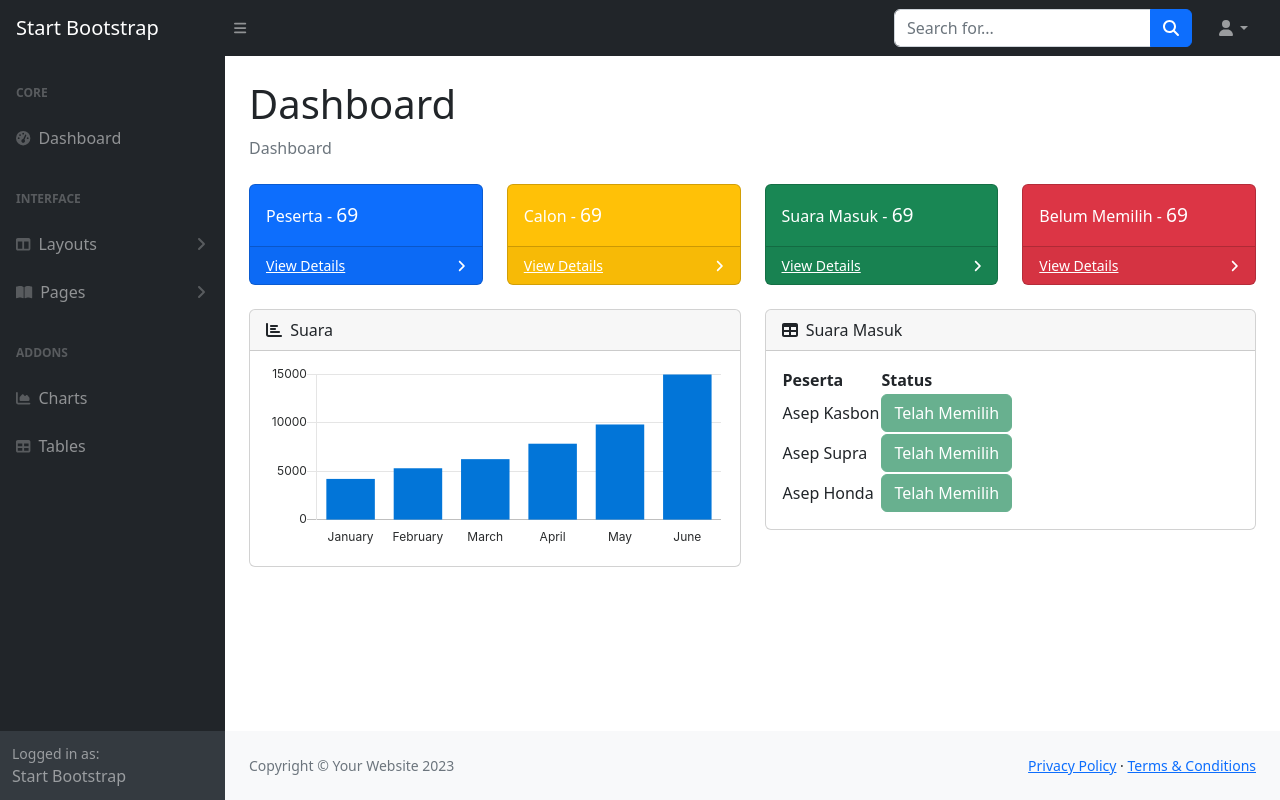
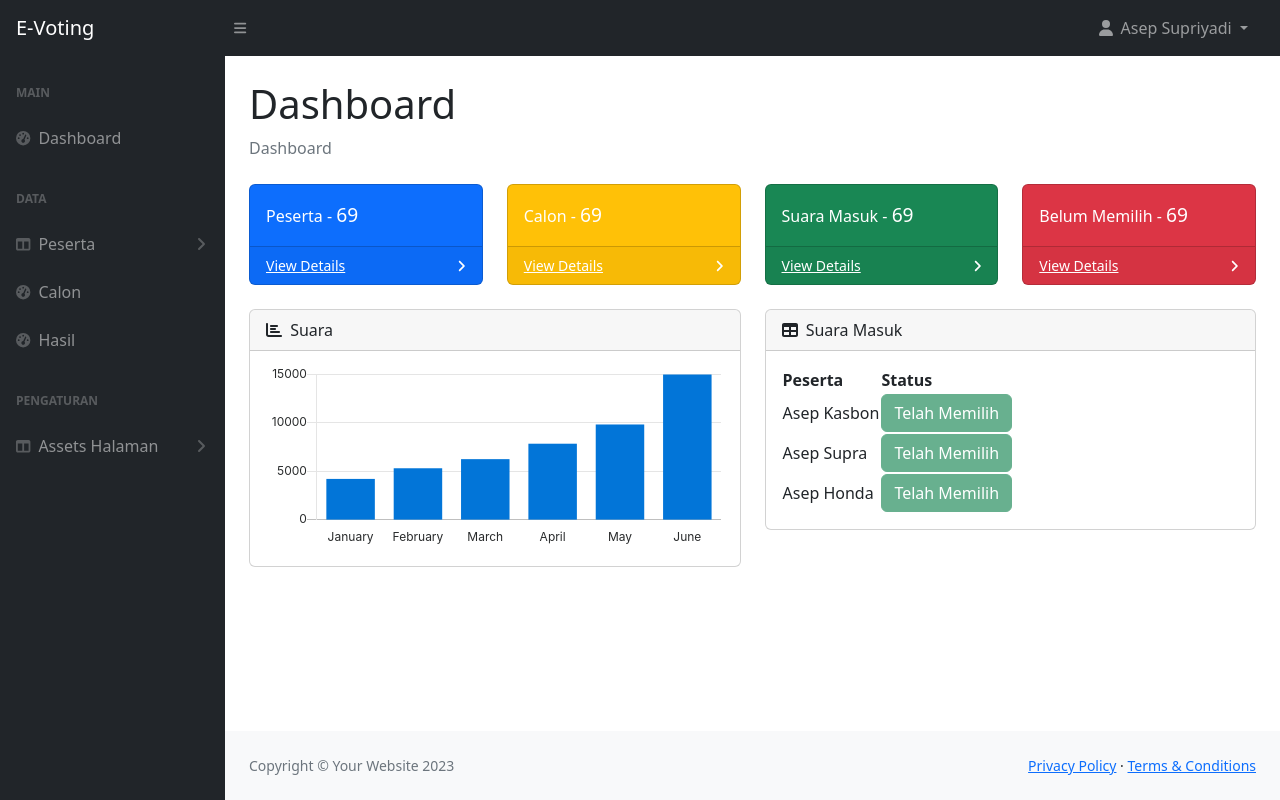
Before and after one commit to Exchioz/e-voting, a PHP site: page /phpmailer/admin/index.php in a window 1280 px wide. Run offline with PHP 8.4, Linux system fonts and the light colour scheme; some libraries are stand-ins or nearby versions.

Commit message:
update navbar + 404 page

```diff
--- a/admin/sidePages/navbar.php
+++ b/admin/sidePages/navbar.php
@@ -1,28 +1,20 @@
 <nav class="sb-topnav navbar navbar-expand navbar-dark bg-dark">
     <!-- Navbar Brand-->
-    <a class="navbar-brand ps-3" href="index.html">Start Bootstrap</a>
+    <a class="navbar-brand ps-3" href="index.html">E-Voting</a>
     <!-- Sidebar Toggle-->
     <button class="btn btn-link btn-sm order-1 order-lg-0 me-4 me-lg-0" id="sidebarToggle" href="#!"><i
             class="fas fa-bars"></i></button>
     <!-- Navbar Search-->
-    <form class="d-none d-md-inline-block form-inline ms-auto me-0 me-md-3 my-2 my-md-0">
-        <div class="input-group">
-            <input class="form-control" type="text" placeholder="Search for..." aria-label="Search for..."
-                aria-describedby="btnNavbarSearch" />
-            <button class="btn btn-primary" id="btnNavbarSearch" type="button"><i class="fas fa-search"></i></button>
-        </div>
-    </form>
+    <div class="d-none d-md-inline-block form-inline ms-auto me-0 me-md-3 my-2 my-md-0">
+    </div>
     <!-- Navbar-->
     <ul class="navbar-nav ms-auto ms-md-0 me-3 me-lg-4">
         <li class="nav-item dropdown">
             <a class="nav-link dropdown-toggle" id="navbarDropdown" href="#" role="button" data-bs-toggle="dropdown"
-                aria-expanded="false"><i class="fas fa-user fa-fw"></i></a>
+                aria-expanded="false">
+                <i class="fas fa-user fa-fw"></i> <?="Asep Supriyadi";?>
+            </a>
             <ul class="dropdown-menu dropdown-menu-end" aria-labelledby="navbarDropdown">
-                <li><a class="dropdown-item" href="#!">Settings</a></li>
-                <li><a class="dropdown-item" href="#!">Activity Log</a></li>
-                <li>
-                    <hr class="dropdown-divider" />
-                </li>
                 <li><a class="dropdown-item" href="#!">Logout</a></li>
             </ul>
         </li>
@@ -33,78 +25,47 @@
         <nav class="sb-sidenav accordion sb-sidenav-dark" id="sidenavAccordion">
             <div class="sb-sidenav-menu">
                 <div class="nav">
-                    <div class="sb-sidenav-menu-heading">Core</div>
-                    <a class="nav-link" href="index.html">
+                    <div class="sb-sidenav-menu-heading">Main</div>
+                    <a class="nav-link" href="?">
                         <div class="sb-nav-link-icon"><i class="fas fa-tachometer-alt"></i></div>
                         Dashboard
                     </a>
-                    <div class="sb-sidenav-menu-heading">Interface</div>
+                    <div class="sb-sidenav-menu-heading">Data</div>
                     <a class="nav-link collapsed" href="#" data-bs-toggle="collapse" data-bs-target="#collapseLayouts"
                         aria-expanded="false" aria-controls="collapseLayouts">
                         <div class="sb-nav-link-icon"><i class="fas fa-columns"></i></div>
-                        Layouts
+                        Peserta
                         <div class="sb-sidenav-collapse-arrow"><i class="fas fa-angle-down"></i></div>
                     </a>
                     <div class="collapse" id="collapseLayouts" aria-labelledby="headingOne"
                         data-bs-parent="#sidenavAccordion">
                         <nav class="sb-sidenav-menu-nested nav">
-                            <a class="nav-link" href="layout-static.html">Static Navigation</a>
-                            <a class="nav-link" href="layout-sidenav-light.html">Light Sidenav</a>
+                            <a class="nav-link" href="?page=peserta">CRUD Peserta</a>
+                            <a class="nav-link" href="?page=ptoken">Kirim Token</a>
                         </nav>
                     </div>
-                    <a class="nav-link collapsed" href="#" data-bs-toggle="collapse" data-bs-target="#collapsePages"
-                        aria-expanded="false" aria-controls="collapsePages">
-                        <div class="sb-nav-link-icon"><i class="fas fa-book-open"></i></div>
-                        Pages
+                    <a class="nav-link" href="?page=calon">
+                        <div class="sb-nav-link-icon"><i class="fas fa-tachometer-alt"></i></div>
+                        Calon
+                    </a>
+                    <a class="nav-link" href="?page=hasil">
+                        <div class="sb-nav-link-icon"><i class="fas fa-tachometer-alt"></i></div>
+                        Hasil
+                    </a>
+                    <div class="sb-sidenav-menu-heading">Pengaturan</div>
+                    <a class="nav-link collapsed" href="#" data-bs-toggle="collapse" data-bs-target="#collapseLayouts1"
+                        aria-expanded="false" aria-controls="collapseLayouts">
+                        <div class="sb-nav-link-icon"><i class="fas fa-columns"></i></div>
+                        Assets Halaman
                         <div class="sb-sidenav-collapse-arrow"><i class="fas fa-angle-down"></i></div>
                     </a>
-                    <div class="collapse" id="collapsePages" aria-labelledby="headingTwo"
+                    <div class="collapse" id="collapseLayouts1" aria-labelledby="headingOne"
                         data-bs-parent="#sidenavAccordion">
-                        <nav class="sb-sidenav-menu-nested nav accordion" id="sidenavAccordionPages">
-                            <a class="nav-link collapsed" href="#" data-bs-toggle="collapse"
-                                data-bs-target="#pagesCollapseAuth" aria-expanded="false"
-                                aria-controls="pagesCollapseAuth">
-                                Authentication
-                                <div class="sb-sidenav-collapse-arrow"><i class="fas fa-angle-down"></i></div>
-                            </a>
-                            <div class="collapse" id="pagesCollapseAuth" aria-labelledby="headingOne"
-                                data-bs-parent="#sidenavAccordionPages">
-                                <nav class="sb-sidenav-menu-nested nav">
-                                    <a class="nav-link" href="login.html">Login</a>
-                                    <a class="nav-link" href="register.html">Register</a>
-                                    <a class="nav-link" href="password.html">Forgot Password</a>
-                                </nav>
-                            </div>
-                            <a class="nav-link collapsed" href="#" data-bs-toggle="collapse"
-                                data-bs-target="#pagesCollapseError" aria-expanded="false"
-                                aria-controls="pagesCollapseError">
-                                Error
-                                <div class="sb-sidenav-collapse-arrow"><i class="fas fa-angle-down"></i></div>
-                            </a>
-                            <div class="collapse" id="pagesCollapseError" aria-labelledby="headingOne"
-                                data-bs-parent="#sidenavAccordionPages">
-                                <nav class="sb-sidenav-menu-nested nav">
-                                    <a class="nav-link" href="401.html">401 Page</a>
-                                    <a class="nav-link" href="404.html">404 Page</a>
-                                    <a class="nav-link" href="500.html">500 Page</a>
-                                </nav>
-                            </div>
+                        <nav class="sb-sidenav-menu-nested nav">
+                            <a class="nav-link" href="?page=Gambar">Gambar Halaman Awal</a>
                         </nav>
                     </div>
-                    <div class="sb-sidenav-menu-heading">Addons</div>
-                    <a class="nav-link" href="charts.html">
-                        <div class="sb-nav-link-icon"><i class="fas fa-chart-area"></i></div>
-                        Charts
-                    </a>
-                    <a class="nav-link" href="tables.html">
-                        <div class="sb-nav-link-icon"><i class="fas fa-table"></i></div>
-                        Tables
-                    </a>
                 </div>
-            </div>
-            <div class="sb-sidenav-footer">
-                <div class="small">Logged in as:</div>
-                Start Bootstrap
             </div>
         </nav>
     </div>
```
Also changed, not shown: admin/404.php (added, +21 -0 lines).
